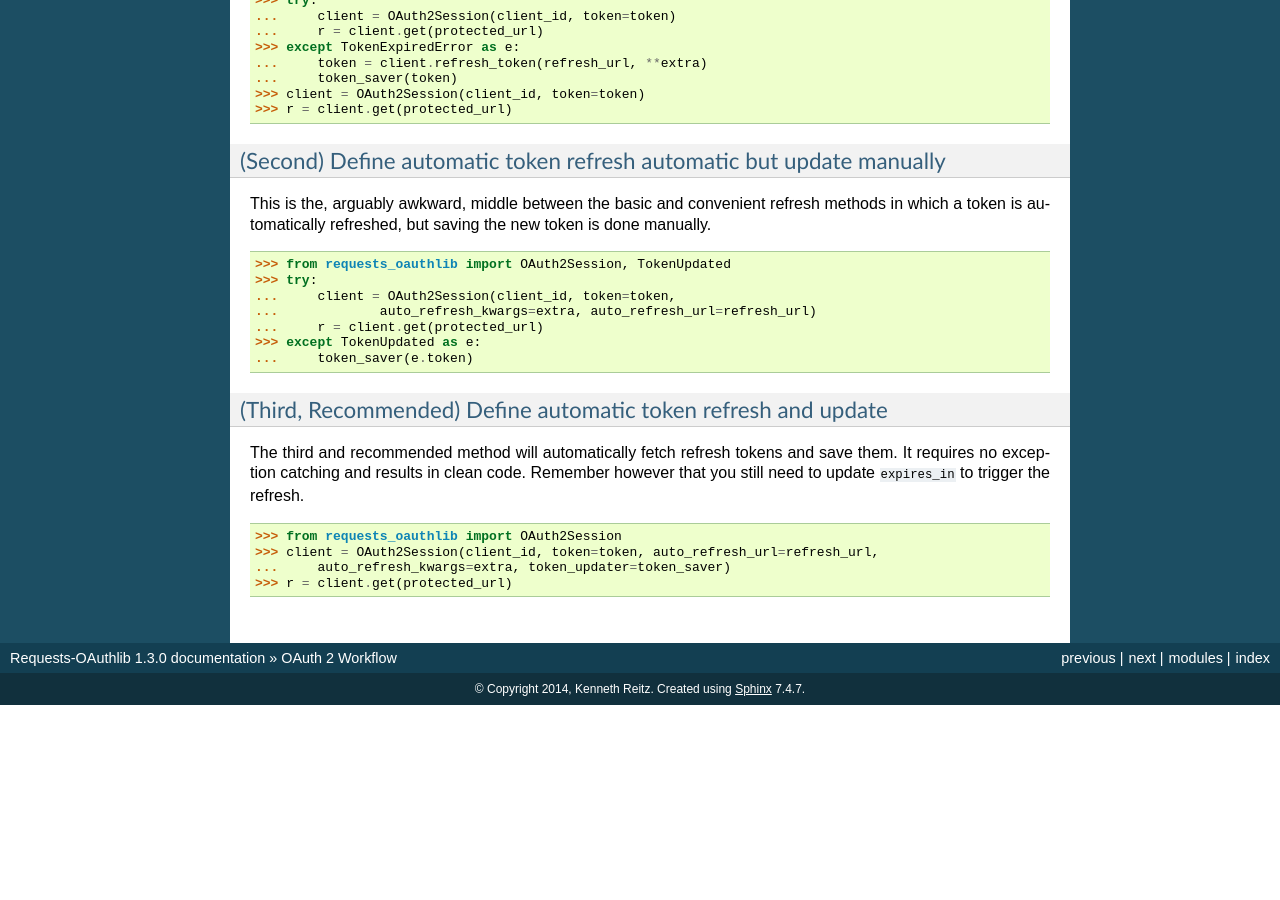
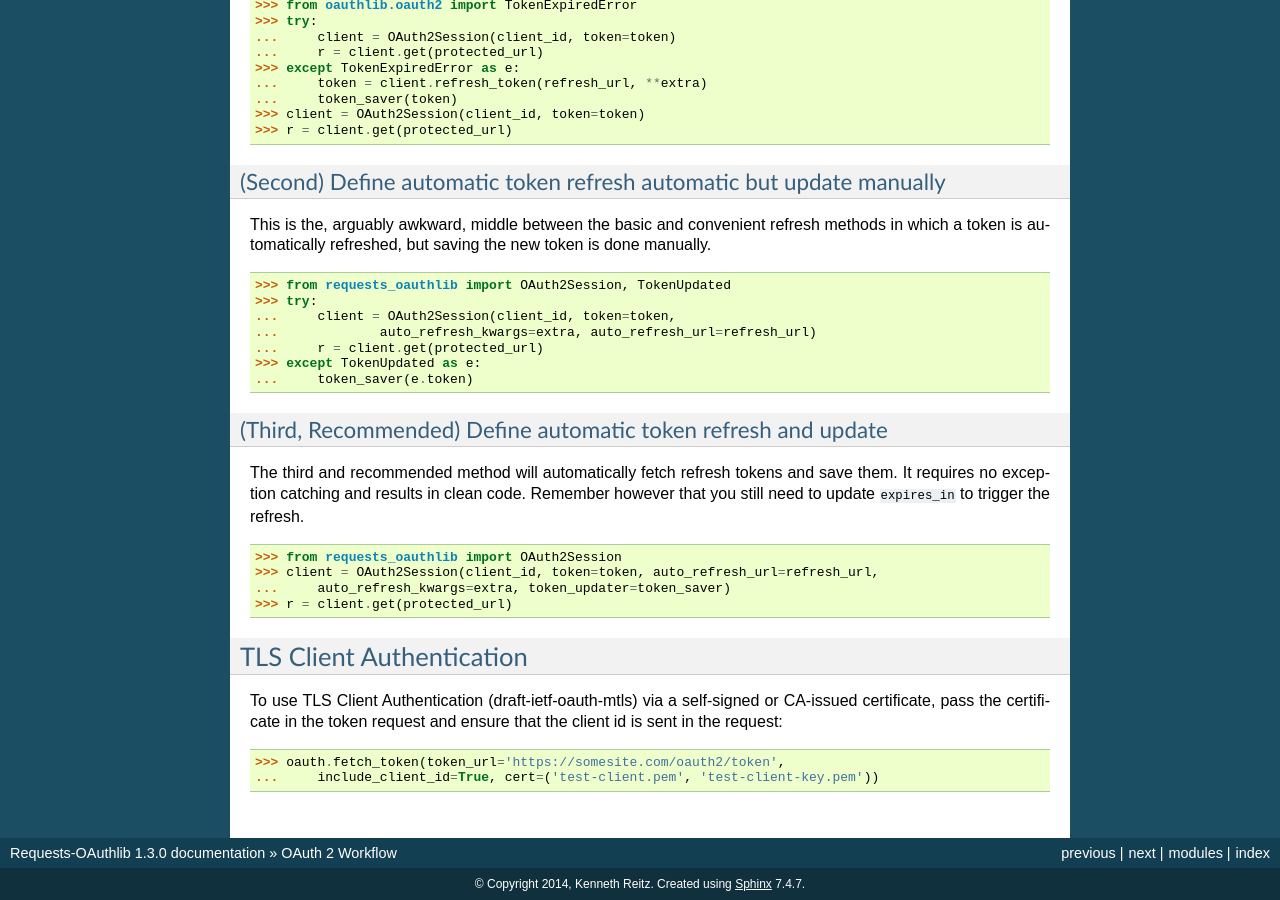
Before and after one commit to requests/requests-oauthlib, a Sphinx documentation site: the page built from docs/oauth2_workflow.rst, in a window 1280 px wide and 900 px high, scrolled down 3817 px. Built offline with Sphinx 7.4.7, drawn with Linux system fonts in a browser that asks for light colours; before the commit the page ends 4522 px from its top, so only the background shows below that; some of the changed text lies outside the part shown.

Commit message:
Support for OAuth Mutual TLS

```diff
--- a/docs/oauth2_workflow.rst
+++ b/docs/oauth2_workflow.rst
@@ -288,4 +288,16 @@ however that you still need to update ``expires_in`` to trigger the refresh.
     ...     auto_refresh_kwargs=extra, token_updater=token_saver)
     >>> r = client.get(protected_url)
 
+TLS Client Authentication
+-------------------------
+
+To use TLS Client Authentication (draft-ietf-oauth-mtls) via a
+self-signed or CA-issued certificate, pass the certificate in the
+token request and ensure that the client id is sent in the request:
+
+.. code-block:: pycon
+
+   >>> oauth.fetch_token(token_url='https://somesite.com/oauth2/token',
+   ...     include_client_id=True, cert=('test-client.pem', 'test-client-key.pem'))
+
 .. _write this section: https://github.com/requests/requests-oauthlib/issues/48
```
Also changed, not shown: 1 other file.
